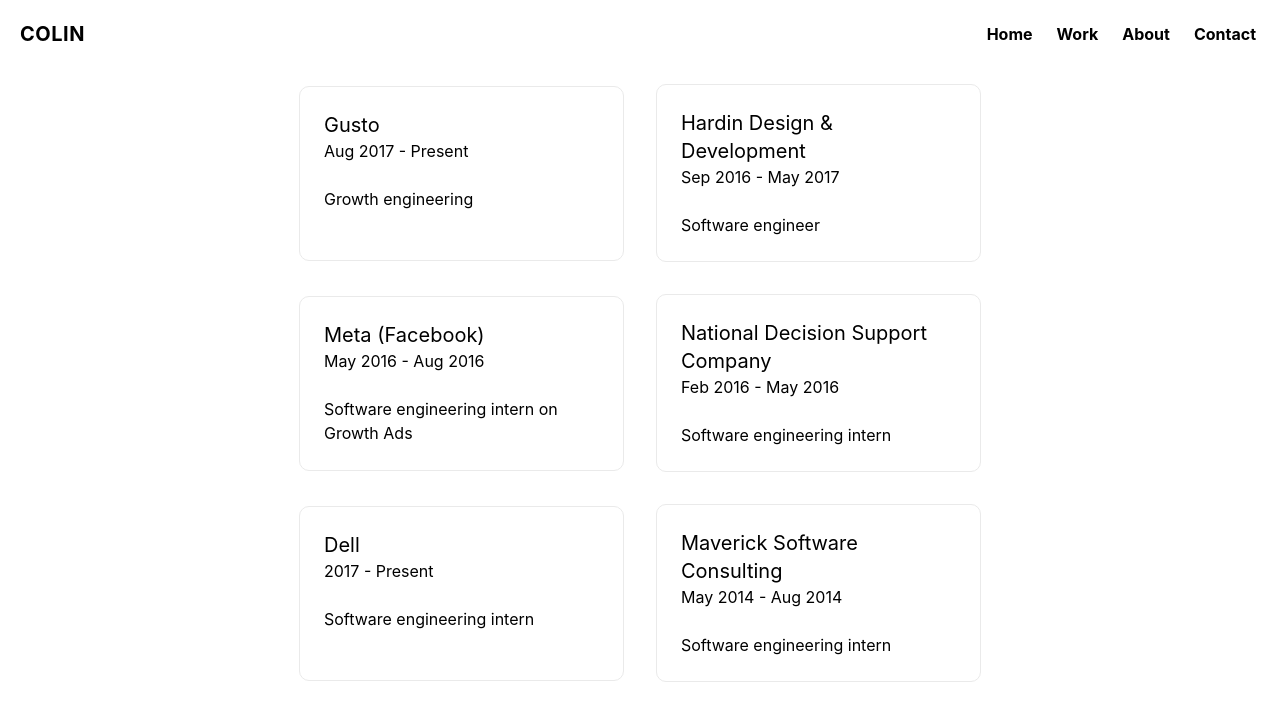
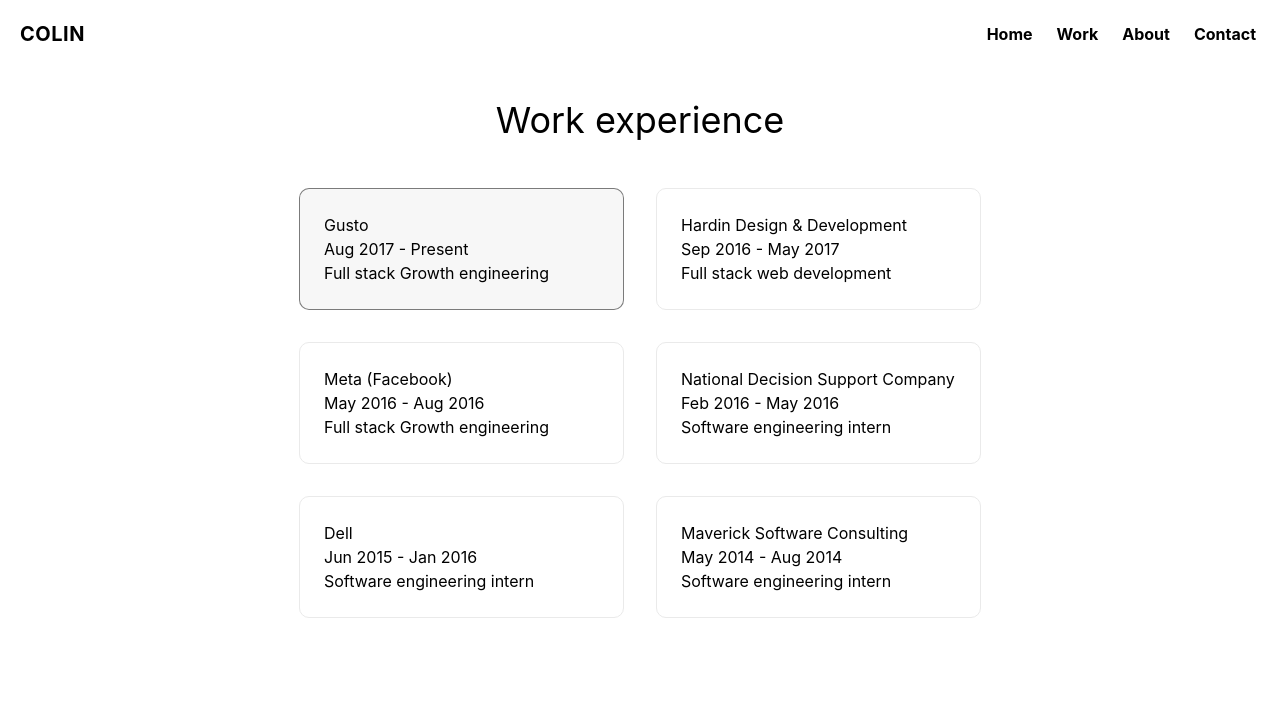
Before and after one commit to colinharris05/personal-website, a Next.js app: page /work in a window 1280 px wide. Shown: the top 720 px of the page. Built offline with nearby package versions, Linux system fonts and the light colour scheme.

Commit message:
Highlight current job

```diff
--- a/pages/work/index.tsx
+++ b/pages/work/index.tsx
@@ -7,21 +7,21 @@
 const JOBS = [
   {
     company: "Gusto",
-    description: "Growth engineering",
+    description: "Full stack Growth engineering",
     endDate: "Present",
     href: "https://www.gusto.com",
     startDate: "Aug 2017",
   },
   {
     company: "Hardin Design & Development",
-    description: "Software engineer",
+    description: "Full stack web development",
     endDate: "May 2017",
     href: "http://www.hardindd.com",
     startDate: "Sep 2016",
   },
   {
     company: "Meta (Facebook)",
-    description: "Software engineering intern on Growth Ads",
+    description: "Full stack Growth engineering",
     endDate: "Aug 2016",
     href: "https://about.facebook.com/meta",
     startDate: "May 2016",
@@ -36,9 +36,9 @@
   {
     company: "Dell",
     description: "Software engineering intern",
-    endDate: "Present",
+    endDate: "Jan 2016",
     href: "https://www.gusto.com",
-    startDate: "2017",
+    startDate: "Jun 2015",
   },
   {
     company: "Maverick Software Consulting",
@@ -58,20 +58,24 @@
     </Head>
     <div className={sharedStyles.container}>
       <Main>
+        <h1 className="text-4xl text-center pt-8 pb-8">Work experience</h1>
         <div className={sharedStyles.grid}>
           {JOBS.map(({ company, description, endDate, href, startDate }) => (
-            <div key={company} className={sharedStyles.card}>
-              <h2 className="text-xl">
-                <Link href={href}>
-                  <a target="_blank">{company}</a>
-                </Link>
-              </h2>
-              <p>
-                {startDate} - {endDate}
-              </p>
-              <br />
-              <p>{description}</p>
-            </div>
+            <Link href={href} key={company}>
+              <a target="_blank">
+                <div
+                  className={`${sharedStyles.card} ${
+                    endDate === "Present" ? sharedStyles.presentJob : ""
+                  }`}
+                >
+                  <h3>{company}</h3>
+                  <p>
+                    {startDate} - {endDate}
+                  </p>
+                  <p>{description}</p>
+                </div>
+              </a>
+            </Link>
           ))}
         </div>
       </Main>
--- a/styles/Shared.module.css
+++ b/styles/Shared.module.css
@@ -35,7 +35,6 @@
   cursor: pointer;
   margin: 1rem;
   max-width: 325px;
-  min-height: 175px;
   min-width: 325px;
   padding: 1.5rem;
   text-align: left;
@@ -48,6 +47,10 @@
 .card:active {
   color: #f45d48;
   border-color: #f45d48;
+}
+.presentJob {
+  background-color: rgba(0, 0, 0, 0.03);
+  border-color: #00000080;
 }
 
 .grid {
```
